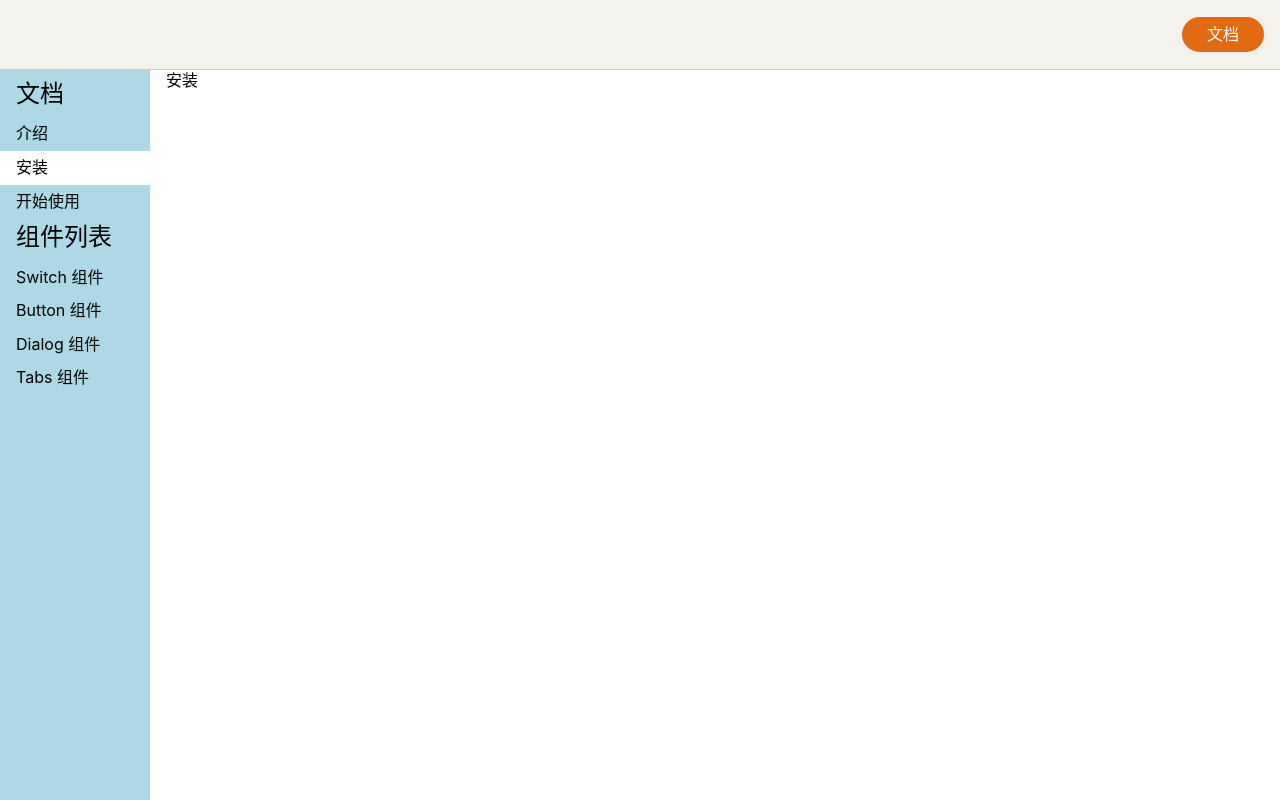
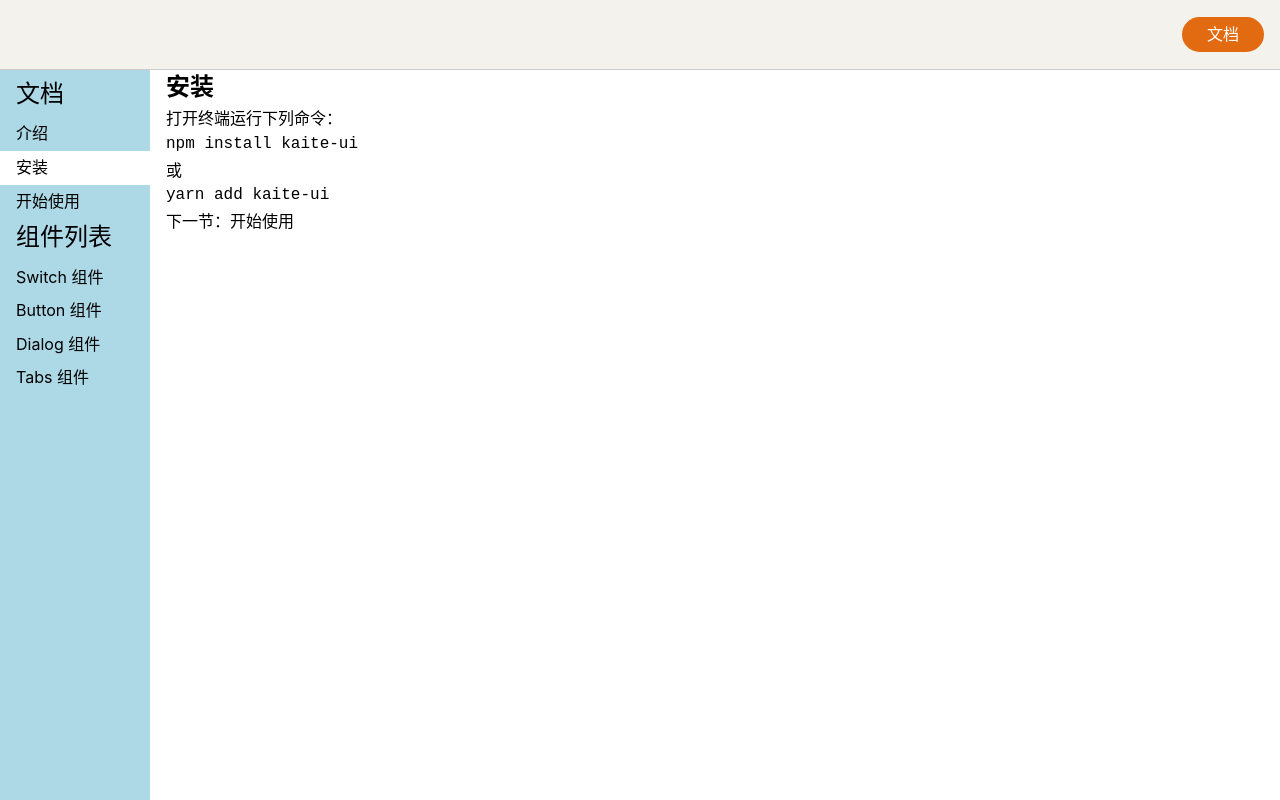
Before and after one commit to xue0211/flurryUI, a Vue app in the folder flurryUI/: page /#/doc/install in a window 1280 px wide. Built offline with nearby package versions, Linux system fonts and the light colour scheme.

Commit message:
填充文档内容

```diff
--- a/flurryUI/src/index.scss
+++ b/flurryUI/src/index.scss
@@ -14,7 +14,7 @@
     color: inherit;
 
     &:hover {
-        border-bottom: 1px solid #00603c;
+        //border-bottom: 1px solid #00603c;
         cursor: pointer;
     }
 }
--- a/flurryUI/src/views/GetStarted.vue
+++ b/flurryUI/src/views/GetStarted.vue
@@ -1,5 +1,23 @@
 <template>
-    <div>
-        开始使用
-    </div>
+    <article>
+        <h1>开始使用</h1>
+
+        <p>请先<a href="#/doc/install">安装</a>本组件库。</p>
+        <p>然后在你的代码中写入下面的代码</p>
+        <pre><code>import {Button, Tabs, Switch, Dialog} from "king-ui"</code></pre>
+        就可以使用我提供的组件了。
+
+        <h2>Vue 单文件组件</h2>
+        <p>代码示例：</p>
+        <pre><code>&lt;template&gt;
+    &lt;div&gt;&lt;Button&gt;按钮&lt;/Button&gt;&lt;/div&gt;
+  &lt;/template&gt;
+  &lt;script&gt;
+    import {Button, Tabs, Switch, Dialog} from "king-ui"
+    export default {
+      components: {Button}
+    }
+  &lt;/script&gt;
+   </code></pre>
+    </article>
 </template>
--- a/flurryUI/src/views/Install.vue
+++ b/flurryUI/src/views/Install.vue
@@ -1,5 +1,11 @@
 <template>
-    <div>
-        安装
-    </div>
+    <article>
+        <h1>安装</h1>
+        <p>打开终端运行下列命令：</p>
+        <pre><code>npm install kaite-ui</code></pre>
+        <p>或</p>
+        <pre><code>yarn add kaite-ui</code></pre>
+
+        <p>下一节：<a href="#/doc/get-started">开始使用</a></p>
+    </article>
 </template>
--- a/flurryUI/src/views/Intro.vue
+++ b/flurryUI/src/views/Intro.vue
@@ -1,5 +1,16 @@
 <template>
-    <div>
-        介绍
-    </div>
+    <article>
+        <h1>介绍</h1>
+        <p>King UI 是一款基于 Vue 3 和 TypeScript 的 UI 组件库。</p>
+        <p>
+            这款组件库其实是我为了总结自己这几年的技术经验而写的，全程亲手编写，尽量不采用第三方库，包括你现在看到的这个官网也几乎都是我自己写的。
+        </p>
+        <p>
+            所以如果强烈不建议你将此 UI
+            库用于生产环境。但如果你是抱着看源代码的目的来的，那么这个库还是值得一看的。源代码放在了
+            github.com/kaite_han/xxxxxxx，历史提交信息非常规范，你可以按提交的顺序逐个查看；你也可以直接查看每个组件的源代码和示例，运行方法见
+            README.md。
+        </p>
+        下一节：<a href="#/doc/install">安装</a>
+    </article>
 </template>
```
